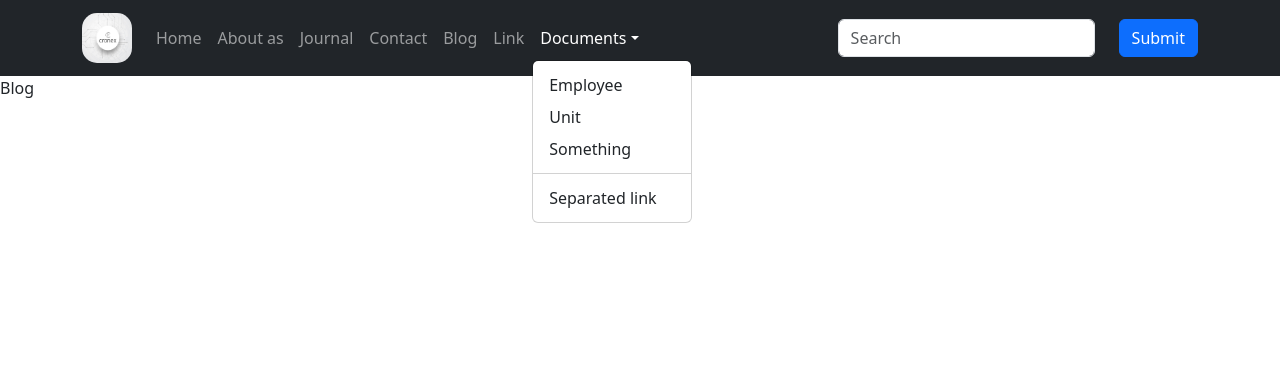
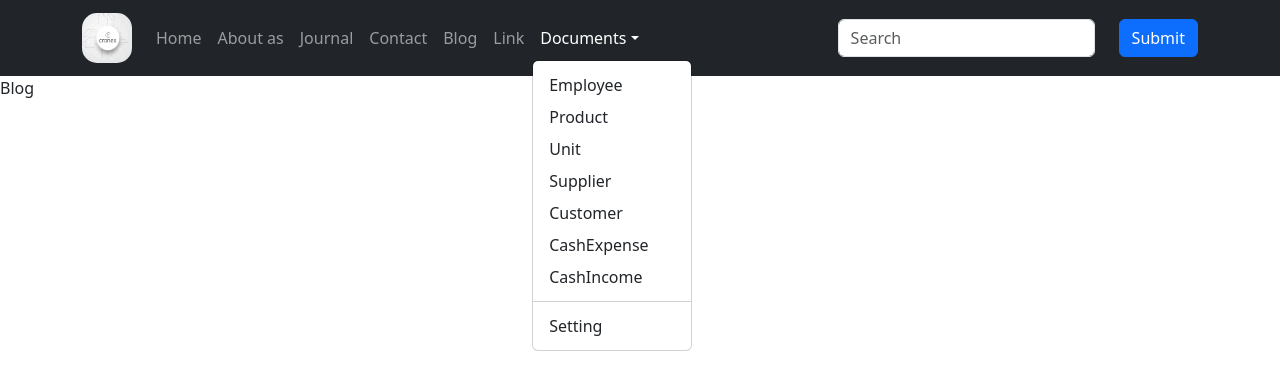
Before and after one commit to OlimovAmir/SaleOfProducts_Client, a React (Create React App) app: page /blog in a window 1280 px wide. Both pictures are taken after a click on the button "Documents". Shown: the top 390 px of the page. Built offline with nearby package versions, Linux system fonts and the light colour scheme.

Commit message:
added a menu item

```diff
--- a/src/components/header/Header.jsx
+++ b/src/components/header/Header.jsx
@@ -40,12 +40,14 @@ function Header() {
                                 <Nav.Link href="#link" >Link</Nav.Link>
                                 <NavDropdown title={<span >Documents</span>} id="basic-nav-dropdown">
                                     <NavDropdown.Item href="/documents" >Employee</NavDropdown.Item>
+                                    <NavDropdown.Item href="/documents" >Product</NavDropdown.Item>
                                     <NavDropdown.Item href="/documentsUnits">Unit</NavDropdown.Item>
-                                    <NavDropdown.Item href="#action/3.3" >Something</NavDropdown.Item>
+                                    <NavDropdown.Item href="#action/3.3" >Supplier</NavDropdown.Item>
+                                    <NavDropdown.Item href="/documents" >Customer</NavDropdown.Item>
+                                    <NavDropdown.Item href="/documents" >CashExpense</NavDropdown.Item>
+                                    <NavDropdown.Item href="/documents" >CashIncome</NavDropdown.Item>
                                     <NavDropdown.Divider />
-                                    <NavDropdown.Item href="#action/3.4">
-                                        Separated link
-                                    </NavDropdown.Item>
+                                    <NavDropdown.Item href="#action/3.4">Setting</NavDropdown.Item>
                                 </NavDropdown>
                             </Nav>
                         </Navbar.Collapse>
```
